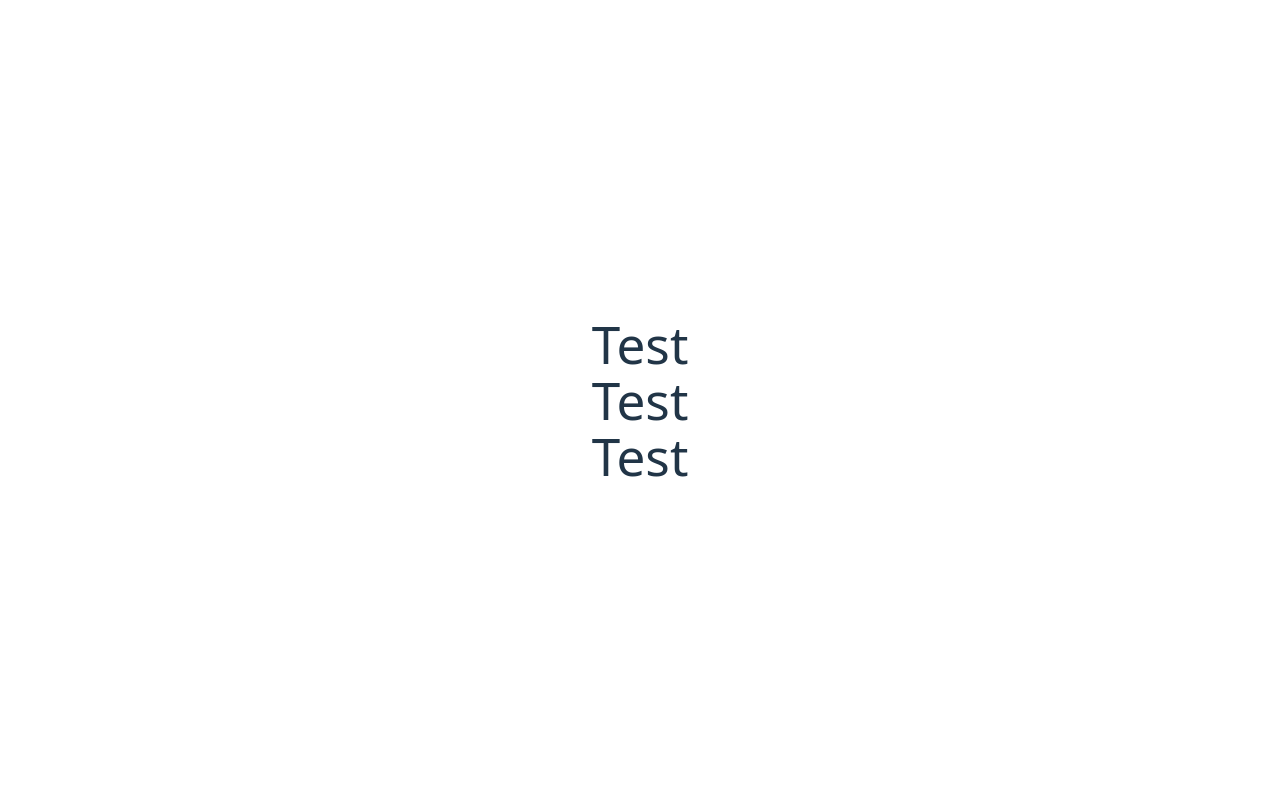
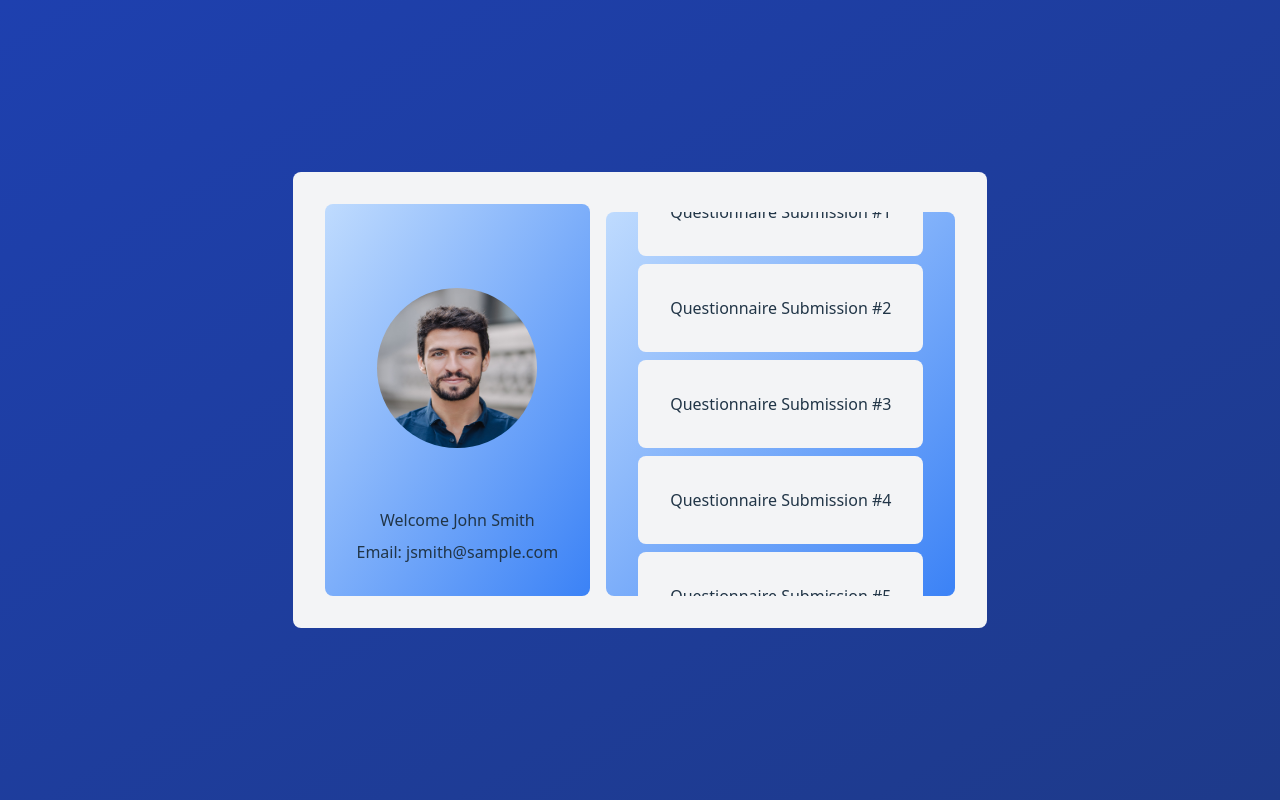
Before and after one commit to KokonutGamer/bigger-shape, a React (Vite) app in the folder bigger-shape-web/: page /dashboard in a window 1280 px wide. Built offline with nearby package versions, Linux system fonts and the light colour scheme.

Commit message:
Dashboard prototype

```diff
--- a/bigger-shape-web/src/ProfilePage.tsx
+++ b/bigger-shape-web/src/ProfilePage.tsx
@@ -1,27 +1,68 @@
-import { useEffect } from "react";
+import React, { useEffect } from "react";
+import CardContainer from "./CardContainer";
 
 const ProfilePage = () => {
   //   If user is not yet logged in, redirect them to login page
   useEffect(() => {
     document.title = "Dashboard";
   }, []);
-  // Things to make it look better
-  // interactive hovers or on focus for textboxes
-  // Custom error visuals
+
+  const numberOfSubmissions = 5;
   //https://external-content.duckduckgo.com/iu/?u=https%3A%2F%2Fagentestudio.com%2Fuploads%2Fckeditor%2Fpictures%2F1568%2Fcontent_user-profile-design-15.jpg&f=1&nofb=1&ipt=b1360a8ec1330fbb2ae041ed7258c86141981fd4d71dfd87db8598d39f8eecaa
+  const cards = [];
+  for (let i = 1; i <= numberOfSubmissions; i++) {
+    cards.push(
+      <CardContainer
+        width={5}
+        height={5}
+        fromColor="gray-100"
+        toColor="gray-100"
+        className="flex flex-row space-x-4 pt-2
+            hover:shadow-md hover:scale-110 transition-all duration-300"
+      >
+        <p>{`Questionnaire Submission #${i}`}</p>
+      </CardContainer>
+    );
+  }
+
   return (
     <>
-      <Card />
-      <Card />
-      <Card />
+      <div className="fixed bg-gradient-to-br from-blue-800 to-blue-900 top-0 left-0 w-full h-full object-cover -z-10"></div>
+      <CardContainer
+        width={5}
+        height={5}
+        fromColor="gray-100"
+        toColor="gray-100"
+        className="flex flex-row space-x-4"
+      >
+        <CardContainer
+          width={5}
+          height={5}
+          fromColor="blue-200"
+          toColor="blue-500"
+          className="flex-col"
+        >
+          <img
+            id="profile"
+            src="/default-pfp.jpg"
+            alt="profile picture"
+            className="overflow-hidden rounded-full"
+          ></img>
+          <p>Welcome John Smith</p>
+          <p>Email: jsmith@sample.com</p>
+        </CardContainer>
+        <CardContainer
+          width={5}
+          height={5}
+          fromColor="blue-200"
+          toColor="blue-500"
+          className="flex-col overflow-y-auto max-h-96 overscroll-contain flex-grow"
+        >
+          {cards}
+        </CardContainer>
+      </CardContainer>
     </>
   );
 };
 
-interface CardProps {}
-
-const Card: React.FC<CardProps> = ({}) => {
-  return <h1>Test</h1>;
-};
-
 export default ProfilePage;
```
Also changed, not shown: bigger-shape-web/public/default-pfp.jpg (added).
